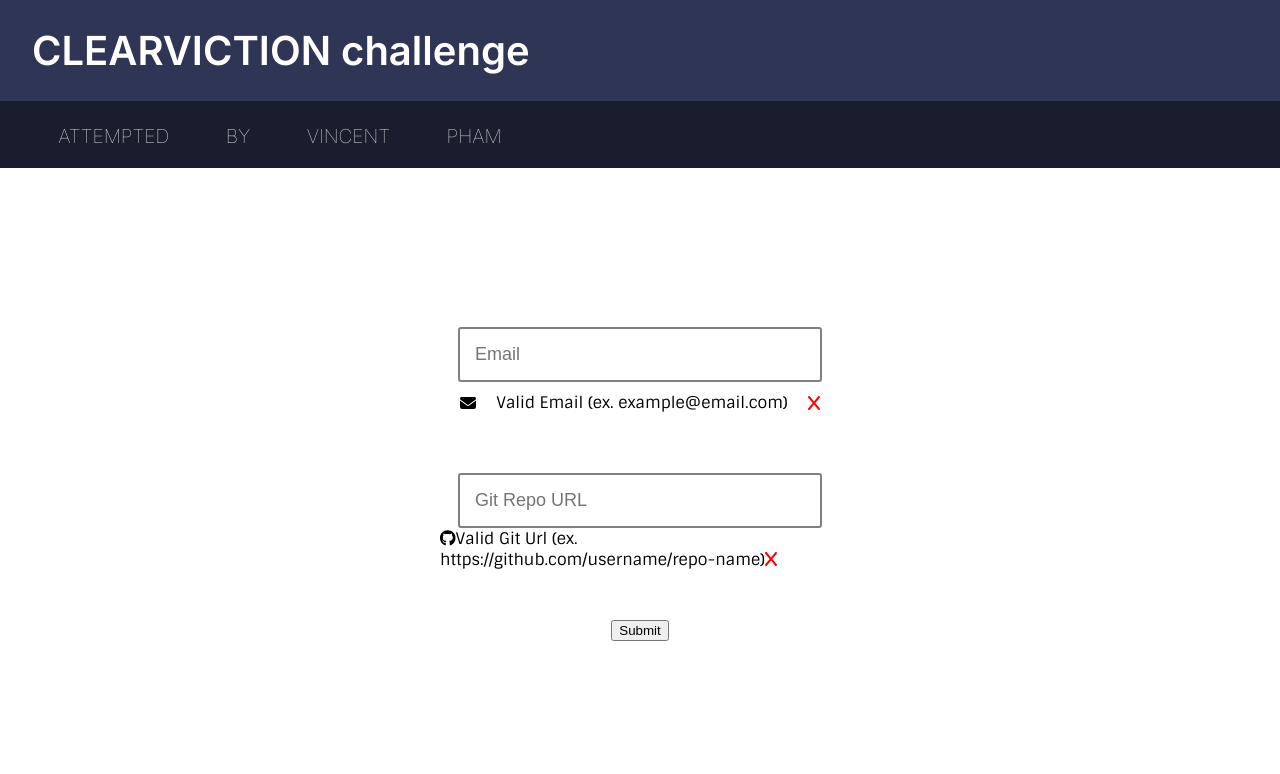
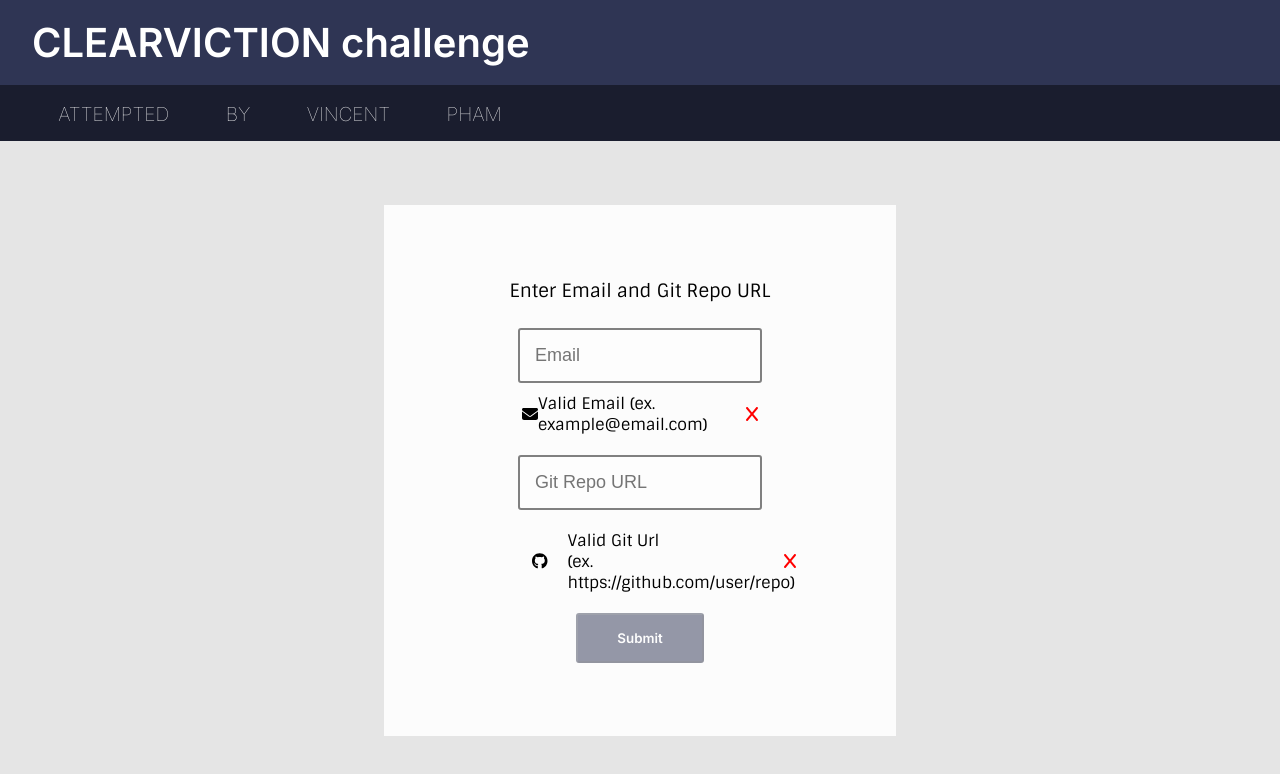
Before and after one commit to vincentpham123/clearviction, a React (Create React App) app in the folder email-git-login/: page / in a window 1280 px wide. Shown: the top 774 px of the page. Built offline with nearby package versions, Linux system fonts and the light colour scheme; a web font is replaced by a local one.

Commit message:
finished styling of button and button disabled logic

```diff
--- a/email-git-login/src/EmailCheck.js
+++ b/email-git-login/src/EmailCheck.js
@@ -3,13 +3,13 @@ import {useState, useEffect} from "react"
 import './emailcheck.css'
 import { FontAwesomeIcon } from '@fortawesome/react-fontawesome'
 import { faEnvelope, faX, faCheck } from '@fortawesome/free-solid-svg-icons'
-const EmailGitCheck = ({setEmailValue, emailValue}) => {
+const EmailGitCheck = ({setEmailValue, emailValue, validEmail, setValidEmail}) => {
 
     // TO DO:
     // fix spacing in the email text
     // style the email text box
 
-    const [validEmail, setValidEmail] = useState(false);
+    // const [validEmail, setValidEmail] = useState(false);
 
     useEffect (()=>{
         if (validateEmail(emailValue)){
--- a/email-git-login/src/EmailGitForm.js
+++ b/email-git-login/src/EmailGitForm.js
@@ -9,6 +9,7 @@ const EmailGitForm = () => {
     const [repoValue, setRepoValue] = useState('');
 
     const [validEmail, setValidEmail] = useState(false);
+    const [validRepo, setValidRepo] = useState(false);
     const [success,setSuccess] = useState('')
     const [error, setErrors] = useState('')
     // modal useState
@@ -21,6 +22,9 @@ const EmailGitForm = () => {
         setRepoValue('')
         setShowModal(false);
     }
+
+    // function to disable or enable submit button
+
     const handleSubmit = async (event) => {
         event.preventDefault();
 
@@ -56,14 +60,30 @@ const EmailGitForm = () => {
         }
 
         // set emailValue and repoValue
-        // only allow submission
+        // only allow submission once those are both true??
+
     }
     return (
         <>
             <form className='form-container' onSubmit={event=>handleSubmit(event)}>
-                <EmailGitCheck setEmailValue={setEmailValue} emailValue={emailValue} />
-                <GitCheck repoValue={repoValue} setRepoValue = {setRepoValue} />
-                <button>
+                <h1 className='instructions'> Enter Email and Git Repo URL </h1>
+                <EmailGitCheck
+                    setEmailValue={setEmailValue}
+                    emailValue={emailValue}
+                    validEmail = {validEmail}
+                    setValidEmail= {setValidEmail}
+                    />
+                <GitCheck
+                    repoValue={repoValue}
+                    setRepoValue = {setRepoValue}
+                    validRepo={validRepo}
+                    setValidRepo={setValidRepo}
+                    />
+                <button
+                    className='form-button'
+                    disabled = {!validEmail || !validRepo}
+                    // if either are false then button will be disabled
+                    >
                     Submit
                 </button>
             </form>
--- a/email-git-login/src/GitCheck.js
+++ b/email-git-login/src/GitCheck.js
@@ -3,8 +3,8 @@ import { FontAwesomeIcon } from '@fortawesome/react-fontawesome'
 import { faX, faCheck } from '@fortawesome/free-solid-svg-icons'
 import { faGithub} from '@fortawesome/free-brands-svg-icons'
 import './gitcheck.css'
-const GitCheck =  ({repoValue, setRepoValue}) => {
-    const [validRepo, setValidRepo] = useState(false);
+const GitCheck =  ({repoValue, setRepoValue, validRepo, setValidRepo}) => {
+    // const [validRepo, setValidRepo] = useState(false);
 
     useEffect (()=>{
         if (validateGitRepo(repoValue)){
@@ -34,14 +34,18 @@ const GitCheck =  ({repoValue, setRepoValue}) => {
                 <div className='git-check-frame'>
                     <span className='git-check-text'>
                         {/* <FontAwesomeIcon className='git-icon' icon={faGithub} /> */}
-                        <FontAwesomeIcon icon={faGithub} />
+                        <FontAwesomeIcon className='git-icon' icon={faGithub} />
                         <span className='valid-git-text'>
-                            Valid Git Url (ex. https://github.com/username/repo-name)
+                            Valid Git Url
+                            <span>
+                                (ex. https://github.com/user/repo)
+
+                            </span>
                         </span>
 
-                    </span>
                     {!validRepo && <FontAwesomeIcon className='x-icon' icon={faX}  /> }
                     {validRepo && <FontAwesomeIcon className='check-icon' icon={faCheck} />}
+                    </span>
 
                 </div>
 
--- a/email-git-login/src/app.css
+++ b/email-git-login/src/app.css
@@ -6,4 +6,5 @@
     height: 100vh;
     align-items: center;
     flex-direction: column;
+    background-color: rgba(0,0,0,.1)
 }
--- a/email-git-login/src/emailcheck.css
+++ b/email-git-login/src/emailcheck.css
@@ -3,7 +3,7 @@
     display: flex;
     flex-direction: column;
     justify-content: space-between;
-    width: 400px;
+    width: 50%;
 
     /* padding-top: 30%; */
     align-items: center;
@@ -12,7 +12,8 @@
 .email-git-text{
     background-color: rgba(255,255,255,.5);
 
-    width: 330px;
+    /* width: calc(330 / 400 * 100%); */
+    width: 82%;
     border-radius: 3px;
     border: 2px solid grey;
     font-size: 1.125rem;
--- a/email-git-login/src/emailgitform.css
+++ b/email-git-login/src/emailgitform.css
@@ -1,8 +1,32 @@
 .form-container{
     height:79%;
-    width: 50%;
+    width: 40%;
     display: flex;
     flex-direction: column;
     align-items: center;
     justify-content: center;
+    margin-bottom: 5%;
+    background-color: rgba(255,255,255,.9);
+    margin-top: 5%;
 }
+
+.instructions{
+    padding-bottom: 25px;
+    font-size: 1.15rem;
+
+}
+
+.form-button{
+    padding: 15px;
+    width: 25%;
+    background-color: #2F3554;
+    color: white;
+    font-family: 'Inter', sans-seriff;
+    font-weight: 600;
+    border-radius: 3px;
+}
+
+.form-button:disabled{
+    background-color: #2F3554;
+    opacity: .5;
+}
--- a/email-git-login/src/gitcheck.css
+++ b/email-git-login/src/gitcheck.css
@@ -3,8 +3,43 @@
     display: flex;
     flex-direction: column;
     justify-content: space-between;
-    width: 400px;
-    margin: 50px;
-    align-items: center
+    width: 50%;
+    margin-top: 10px;
+    align-items: center;
 
 }
+
+.git-check-container{
+    display: flex;
+    justify-content: space-around;
+    width: 100%;
+    height: 100%;
+}
+
+.git-icon{
+    margin-right: 20px;
+    width: 16px;
+}
+
+
+.git-check-frame{
+    width: 100%;
+    display: flex;
+    align-items: center;
+    justify-content: space-between;
+}
+
+.git-check-text{
+    display: flex;
+    padding: 20px;
+    align-items: center;
+    justify-content: space-around;
+    width: 100%;
+
+}
+
+.valid-git-text{
+    display: flex;
+    flex-direction: column;
+    width: 100%;
+}
--- a/email-git-login/src/header.css
+++ b/email-git-login/src/header.css
@@ -53,13 +53,16 @@
     font-family: 'Inter', sans-serif;
     padding-left: 24px;
     padding-right: 24px;
-    padding-top: 15px;
+    padding-top: 12px;
+
     text-decoration: none;
-    height: 50px;
+    height: 45px;
     text-align: center;
     border-radius: 5px;
     font-size: 1.2rem;
     font-weight: 500;
+    display: flex;
+
 }
 
 .nav-links:hover{
--- a/email-git-login/src/index.css
+++ b/email-git-login/src/index.css
@@ -23,4 +23,5 @@ time, mark, audio, video {
     font-display: swap;
     /* font: inherit; */
     vertical-align: baseline;
+    /* background-color: rgba(255,255,255,.8); */
 }
```
